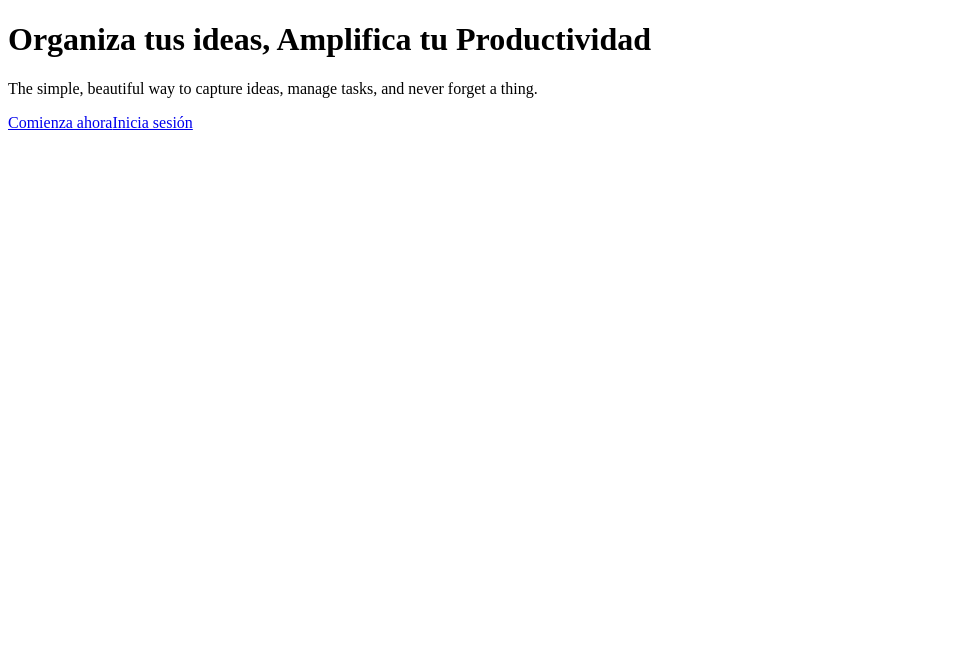
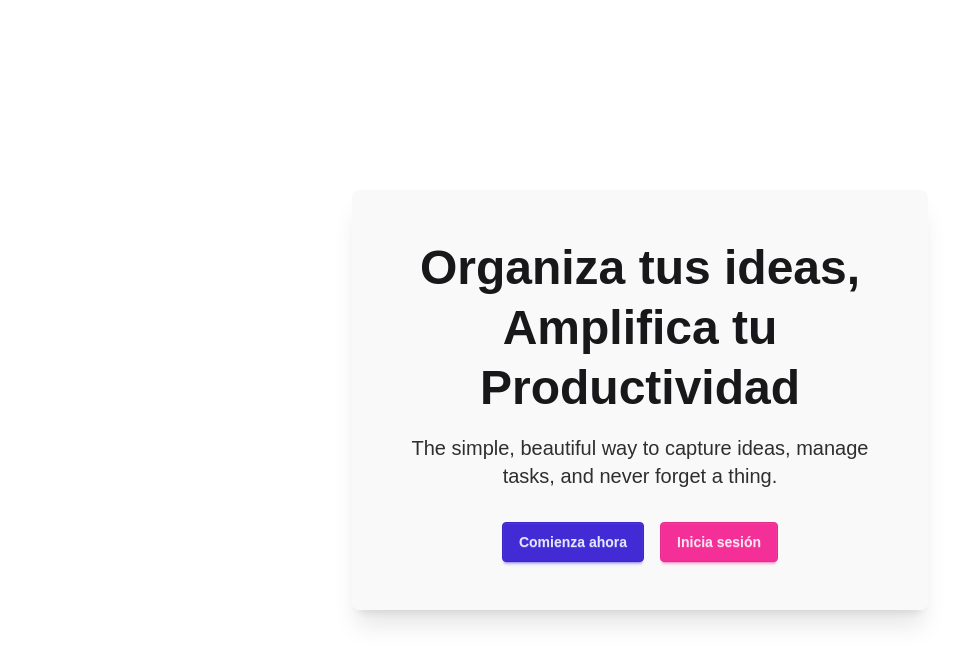
Before and after one commit to EliasPereyra/save-notes, a Next.js app in the folder client/: page / in a window 1280 px wide. Shown: the top 664 px of the page, without its empty margins (0-980 px from the left). Built offline with nearby package versions, Linux system fonts and the light colour scheme.

Commit message:
Configure the layout for the app

```diff
--- /dev/null
+++ b/client/src/app/layout.tsx
@@ -0,0 +1,34 @@
+import type { Metadata } from "next";
+import { Geist, Geist_Mono } from "next/font/google";
+import "./globals.css";
+
+const geistSans = Geist({
+  variable: "--font-geist-sans",
+  subsets: ["latin"],
+});
+
+const geistMono = Geist_Mono({
+  variable: "--font-geist-mono",
+  subsets: ["latin"],
+});
+
+export const metadata: Metadata = {
+  title: "Save Notes",
+  description: "Una aplicación para guardar notas",
+};
+
+export default function RootLayout({
+  children,
+}: Readonly<{
+  children: React.ReactNode;
+}>) {
+  return (
+    <html lang="en">
+      <body
+        className={`${geistSans.variable} ${geistMono.variable} antialiased`}
+      >
+        {children}
+      </body>
+    </html>
+  );
+}
```
